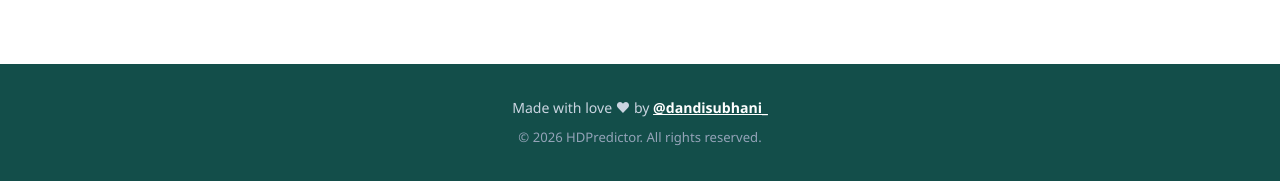
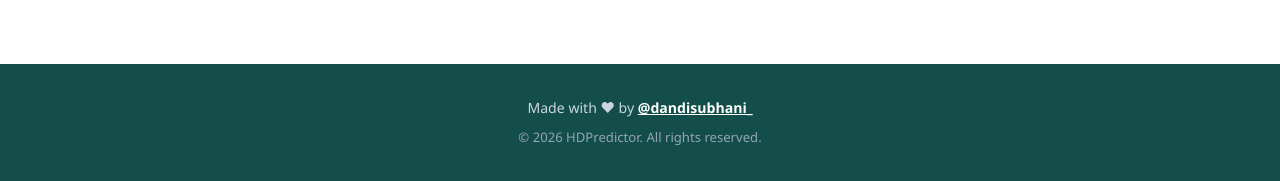
Before and after one commit to dandienter/heart-disease-predictor, a Flask app: page / in a window 1280 px wide. Shown: the part 5224-5405 px from the top of the page. Run offline with Flask 3, Linux system fonts and the light colour scheme; parts of the project's set-up code (start-up, migrations or seed data) failed here and were passed over.

Commit message:
Footer: 'love' jadi emot ❤

```diff
--- a/templates/index.html
+++ b/templates/index.html
@@ -362,7 +362,7 @@ footer b{color:#fff}
 
 <footer>
   <div class="wrap">
-    <div>Made with love ❤ by <a href="https://instagram.com/dandisubhani_" target="_blank" rel="noopener">@dandisubhani_</a></div>
+    <div>Made with ❤ by <a href="https://instagram.com/dandisubhani_" target="_blank" rel="noopener">@dandisubhani_</a></div>
     <div class="copy">&copy; 2026 HDPredictor. All rights reserved.</div>
   </div>
 </footer>
```
